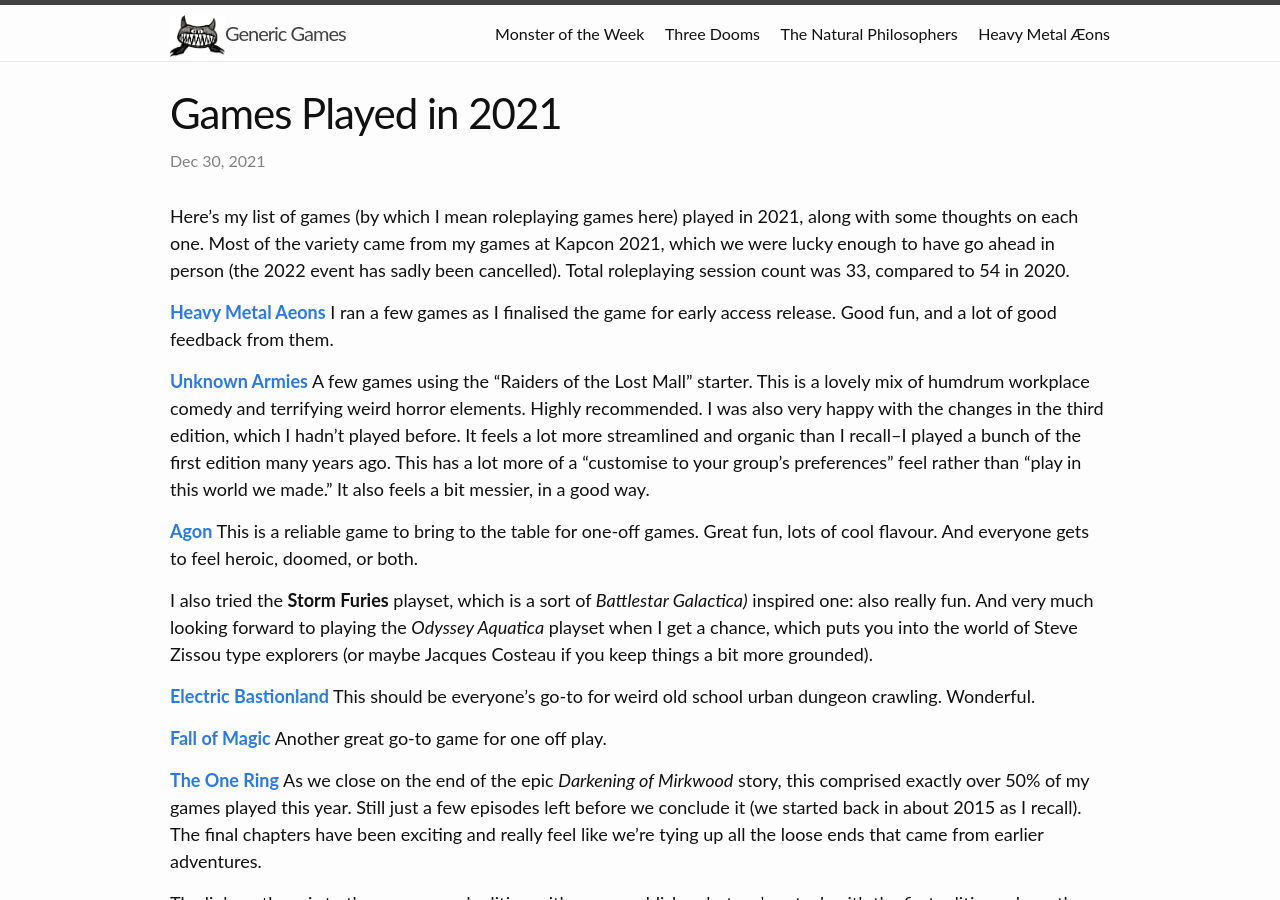
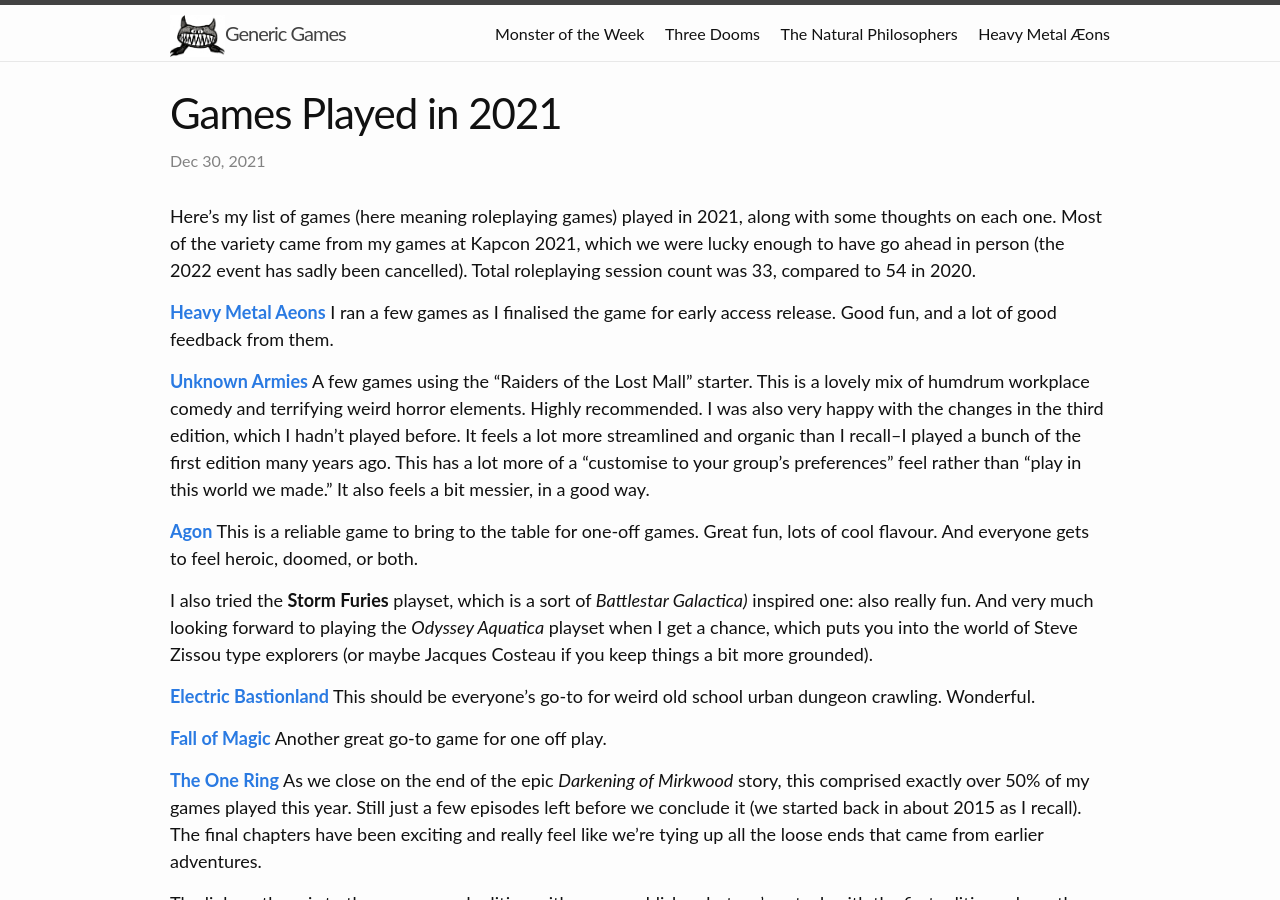
Before and after one commit to michael-sands/generic_games_site, a Jekyll site: the page built from _posts/2021-12-31-games-this-year.md, in a window 1280 px wide and 900 px high. Built offline with Jekyll 4.4.1, drawn with Linux system fonts in a browser that asks for light colours.

Commit message:
tweak post wording

```diff
--- a/_posts/2021-12-31-games-this-year.md
+++ b/_posts/2021-12-31-games-this-year.md
@@ -4,7 +4,7 @@
 date:   "2021-12-31 07:00:00 +13:00"
 categories: update
 ---
-Here's my list of games (by which I mean roleplaying games here) played in 2021, along with some thoughts on each one. Most of the variety came from my games at Kapcon 2021, which we were lucky enough to have go ahead in person (the 2022 event has sadly been cancelled).
+Here's my list of games (here meaning roleplaying games) played in 2021, along with some thoughts on each one. Most of the variety came from my games at Kapcon 2021, which we were lucky enough to have go ahead in person (the 2022 event has sadly been cancelled).
 Total roleplaying session count was 33, compared to 54 in 2020.
 
 [**Heavy Metal Aeons**](https://genericgames.itch.io/heavy-metal-aeons)
```
